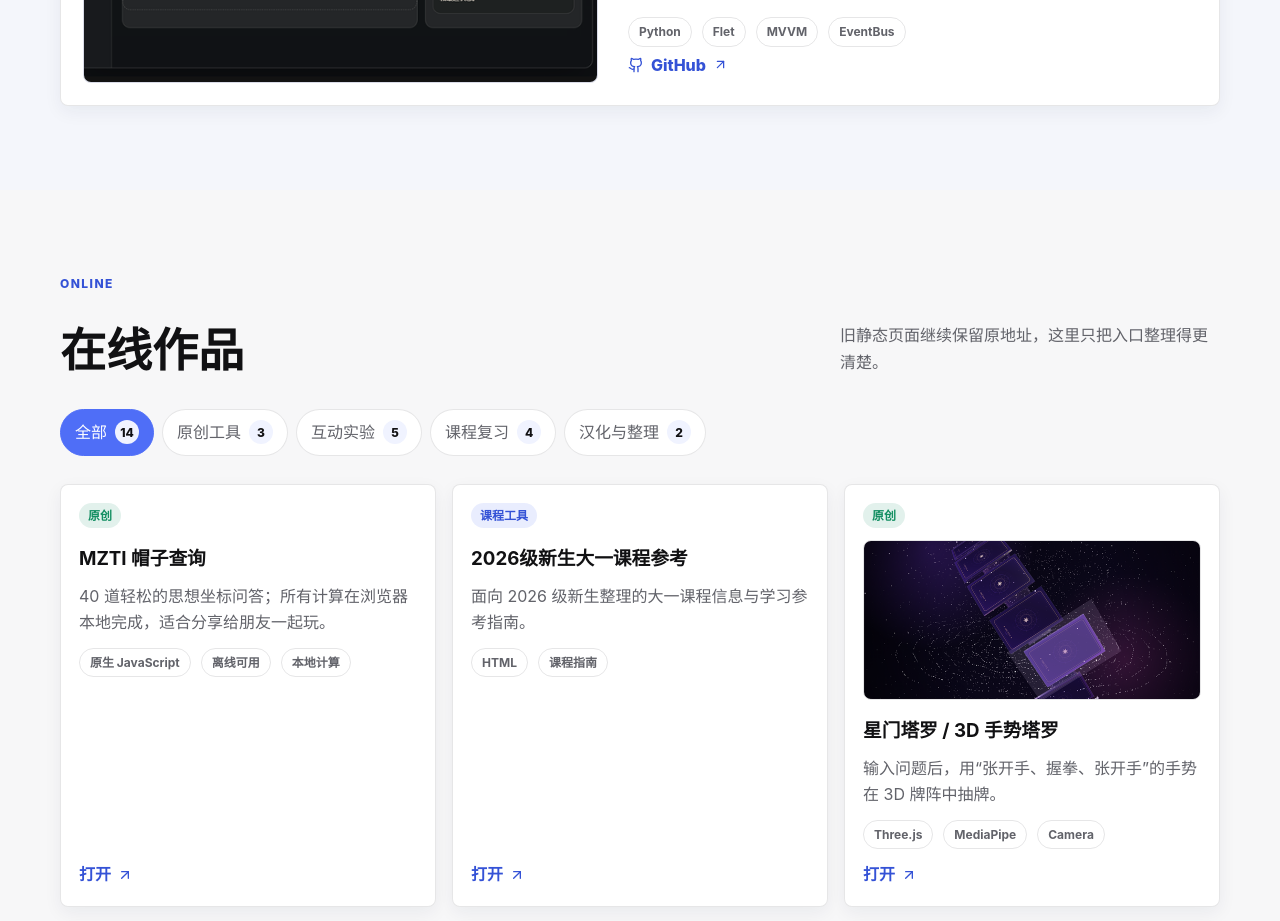
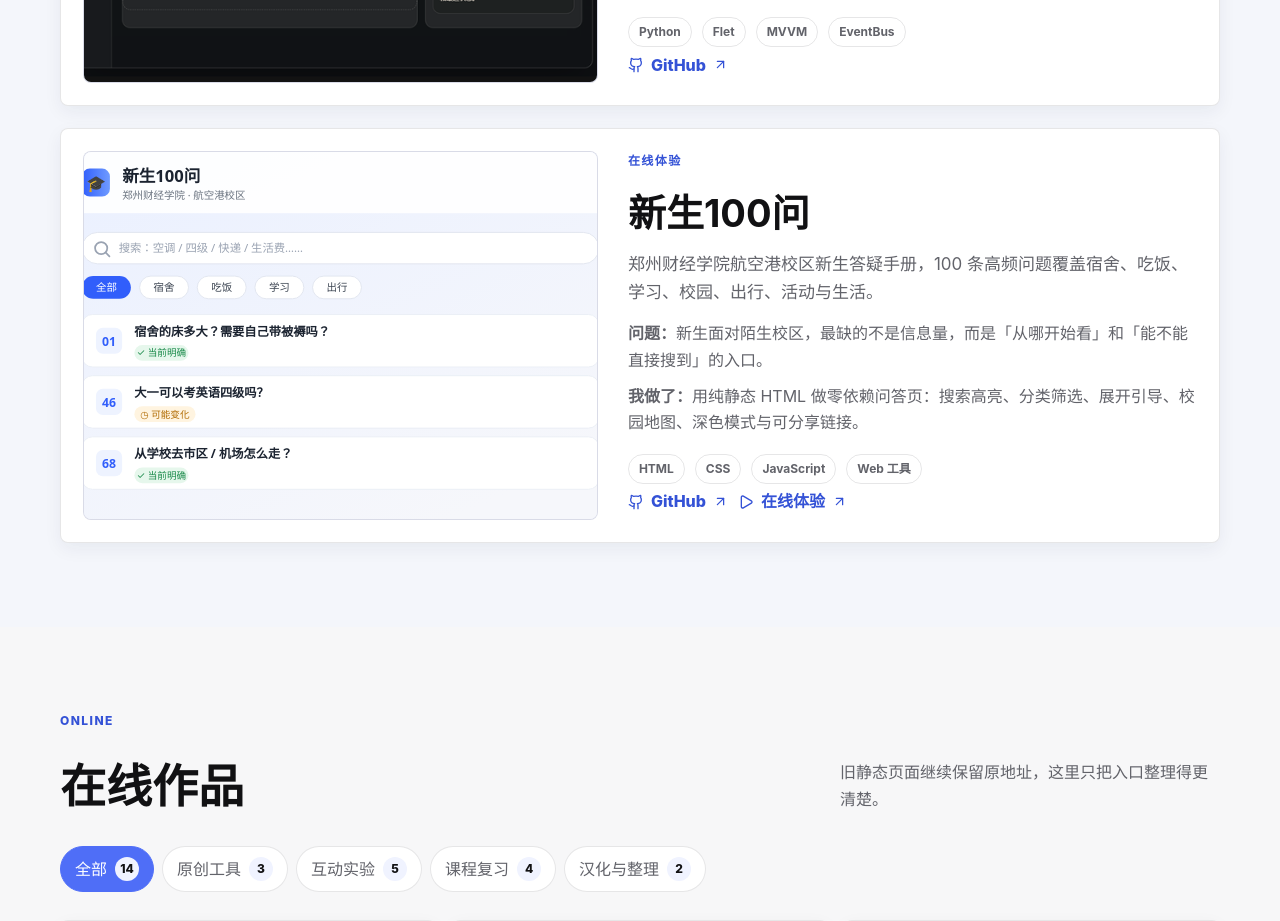
Before and after one commit to GuZhi223/GuZhi223.github.io, a React (Vite) app: page / in a window 1280 px wide. Shown: the part 2420-3341 px from the top of the page. Built offline with nearby package versions, Linux system fonts and the light colour scheme.

Commit message:
feat: add 新生100问 to featured projects on homepage

```diff
--- a/src/data/projects.ts
+++ b/src/data/projects.ts
@@ -37,6 +37,19 @@ export const featuredProjects: FeaturedProject[] = [
     imageAlt: 'chaoxing-GUI-Helper 桌面工作台真实截图',
     githubUrl: 'https://github.com/GuZhi223/chaoxing-GUI-Helper',
     status: '重构实践',
+  },
+  {
+    id: 'freshman-100q',
+    title: '新生100问',
+    summary: '郑州财经学院航空港校区新生答疑手册，100 条高频问题覆盖宿舍、吃饭、学习、校园、出行、活动与生活。',
+    problem: '新生面对陌生校区，最缺的不是信息量，而是「从哪开始看」和「能不能直接搜到」的入口。',
+    contribution: '用纯静态 HTML 做零依赖问答页：搜索高亮、分类筛选、展开引导、校园地图、深色模式与可分享链接。',
+    technologies: ['HTML', 'CSS', 'JavaScript', 'Web 工具'],
+    image: '/images/projects/freshman-100q.svg',
+    imageAlt: '新生100问网页界面截图，展示搜索框、分类标签与问答卡片',
+    githubUrl: 'https://github.com/GuZhi223/GuZhi223.github.io/tree/main/projects/freshman-100q',
+    demoUrl: '/projects/freshman-100q/',
+    status: '在线体验',
   },
 ];
 
```
